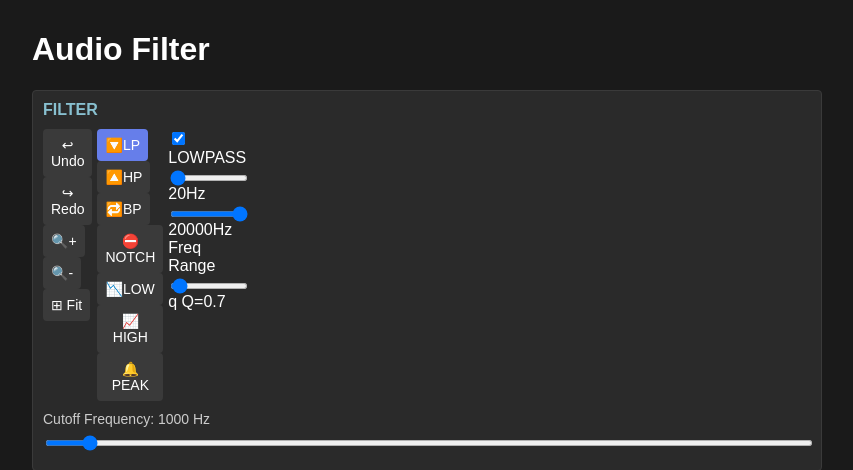
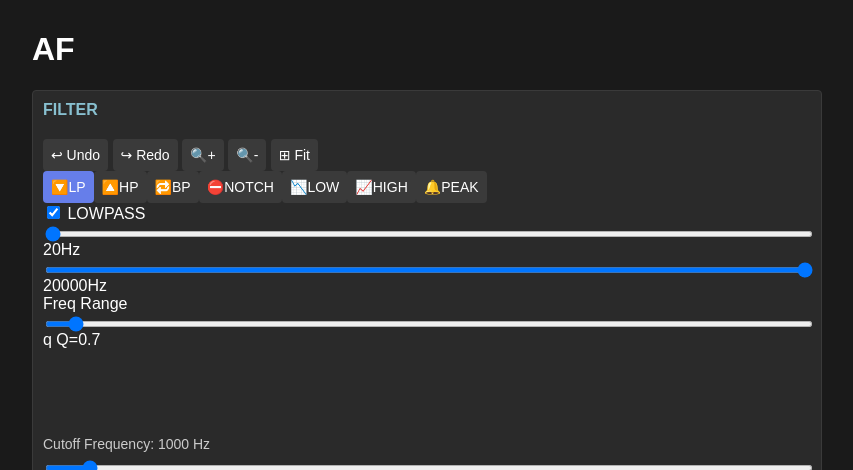
Before and after one commit to yus/audio-filter-pwa, a Flask app: page / in a window 1280 px wide. Shown: the top 470 px of the page, without its empty margins (213-1066 px from the left). Run offline with Flask 3, Linux system fonts and the light colour scheme.

Commit message:
Update index.html

```diff
--- a/templates/index.html
+++ b/templates/index.html
@@ -143,11 +143,11 @@
 </head>
 <body>
     <div class="container">
-        <h1>Audio Filter</h1>
+        <h1>AF</h1>
 
         <div class="panel">
             <h3>FILTER</h3>
-            <div class="btn-group">
+            <div class="btn-group"></div>
             <!-- Toolbar -->
             <div class="toolbar">
                 <button id="undoBtn" data-tooltip="Undo (Ctrl+Z)">↩ Undo</button>
@@ -165,8 +165,8 @@
 
             <!-- Filter Response -->
             <canvas id="filterResponse" class="filter-response" width="800" height="80"></canvas>
-            </div>
 
+            <!-- Keep cutoff slider separate -->
             <div class="slider-group">
                 <label>Cutoff Frequency: <span id="cutoffValue">1000</span> Hz</label>
                 <input type="range" id="cutoffFreq" min="20" max="20000" step="10" value="1000">
@@ -179,6 +179,10 @@
                 <canvas id="waveVisualizer" width="800" height="200"></canvas>
             </div>
             <div id="status" class="status-bar" style="margin: 5px; padding: 5px; border-radius: 4px; background: #2a2a2a; min-height: 40px;"></div>
+            <!-- Progress Bar Container -->
+            <div class="progress-container" id="progressContainer" style="display: none;">
+                <div class="progress-bar" id="progressBar" style="width: 0%;"></div>
+            </div>
         </div>
 
         <div class="panel">
```
Lines whose indentation alone changed are shown as unchanged.
